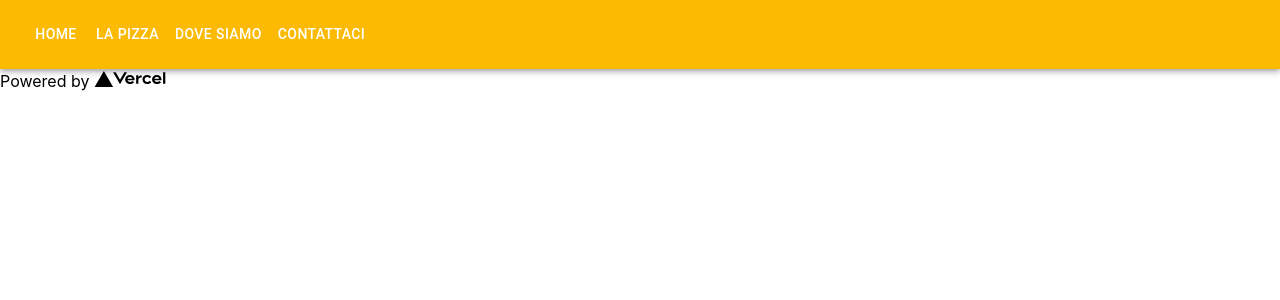
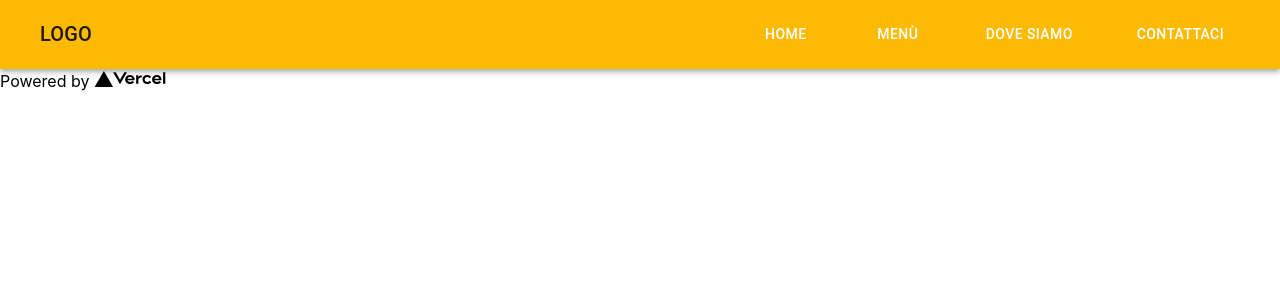
Before and after one commit to TooMuchLagWillKillYou/PizzeriaSanMichele, a Next.js app: page / in a window 1280 px wide. Shown: the top 300 px of the page. Built offline with nearby package versions, Linux system fonts and the light colour scheme.

Commit message:
home drawer

```diff
--- /dev/null
+++ b/components/home/HomeDrawer.js
@@ -0,0 +1,22 @@
+import { SwipeableDrawer, Box, Button } from "@mui/material";
+
+export default function HomeDrawer(props) {
+    const { open, setOpen, pages } = props;
+
+    return (
+        <>
+            <SwipeableDrawer sx={{ display: { xs: 'flex', md: 'none' } }} anchor='right' open={open} onClose={() => setOpen(false)}>
+                <Box sx={{ display: { xs: 'flex', md: 'none' }, flexDirection: "column", my: "auto" }}>
+                    {pages.map(page => (
+                        <Button
+                            key={page}
+                            sx={{ my: 2, mx: 3, color: 'black', display: 'block' }}
+                            >
+                                {page}
+                        </Button>
+                    ))}
+                </Box>
+            </SwipeableDrawer>
+        </>
+    )
+}
--- a/components/home/HomeNavBar.js
+++ b/components/home/HomeNavBar.js
@@ -1,22 +1,48 @@
-import { AppBar, Container, Toolbar, Box, Button } from "@mui/material";
+import { AppBar, Container, Toolbar, Box, Button, Typography, IconButton } from "@mui/material";
+import MenuIcon from '@mui/icons-material/Menu';
 
-const pages = ['Home', 'La Pizza', 'Dove siamo', 'Contattaci'];
+export default function HomeNavBar(props) {
+    const { pages, setOpenDrawer } = props;
 
-export default function HomeNavBar() {
     return (
         <AppBar position="static">
             <Container maxWidth="xl">
                 <Toolbar disableGutters>
-                    <Box sx={{ flexGrow: 1, display: { xs: 'none', md: 'flex' } }}>
+                    <Typography
+                        variant="h6"
+                        noWrap
+                        component="a"
+                        href="/"
+                        sx={{
+                        ml: 2,
+                        display: 'flex',
+                        color: 'inherit',
+                        textDecoration: 'none',
+                        }}
+                    >
+                        LOGO
+                    </Typography>
+                    <Box sx={{ flexGrow: 1, display: { xs: 'none', md: 'flex' }, justifyContent: "flex-end" }}>
                         {pages.map(page => (
                             <Button
                                 key={page}
-                                // onClick={handleCloseNavMenu}
-                                sx={{ my: 2, color: 'white', display: 'block' }}
+                                sx={{ my: 2, mx: 3, color: 'white', display: 'block' }}
                                 >
                                     {page}
                             </Button>
                         ))}
+                    </Box>
+                    <Box sx={{ flexGrow: 1, display: { xs: 'flex', md: 'none' }, justifyContent: "flex-end" }}>
+                        <IconButton
+                            size="large"
+                            aria-label="account of current user"
+                            aria-controls="menu-appbar"
+                            aria-haspopup="true"
+                            onClick={() => setOpenDrawer(true)}
+                            color="inherit"
+                        >
+                            <MenuIcon/>
+                        </IconButton>
                     </Box>
                 </Toolbar>
             </Container>
--- a/pages/index.js
+++ b/pages/index.js
@@ -2,10 +2,14 @@ import Head from 'next/head'
 import Image from 'next/image'
 import styles from '../styles/Home.module.css'
 import HomeNavBar from '../components/home/HomeNavBar';
+import HomeDrawer from '../components/home/HomeDrawer';
+import { useState } from "react";
 
-const label = { inputProps: { "aria-label": "Switch demo" } };
+const pages = ['Home', 'Menù', 'Dove siamo', 'Contattaci'];
 
 export default function Home() {
+  const [openDrawer, setOpenDrawer] = useState(false);
+
   return (
     <div className={styles.container}>
       <Head>
@@ -16,7 +20,8 @@ export default function Home() {
       </Head>
 
       <main className={styles.main}>
-        <HomeNavBar />
+        <HomeNavBar setOpenDrawer={setOpenDrawer} pages={pages}/>
+        <HomeDrawer open={openDrawer} setOpen={setOpenDrawer} pages={pages}/>
       </main>
 
       <footer className={styles.footer}>
```
